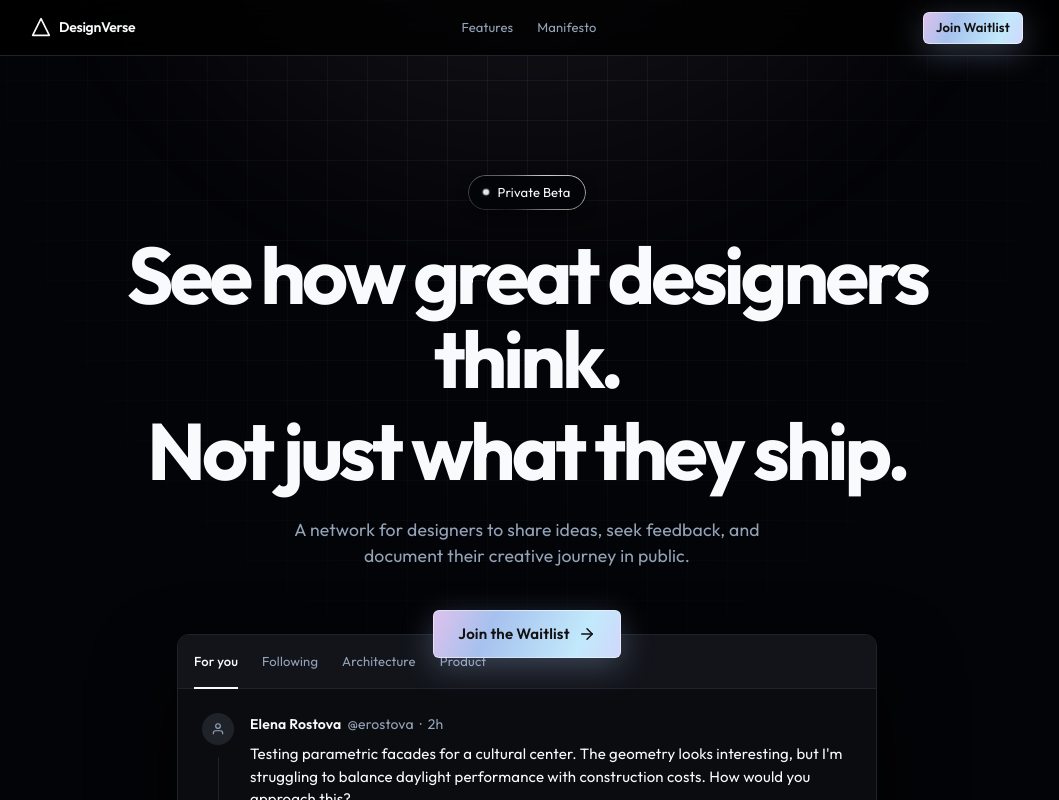
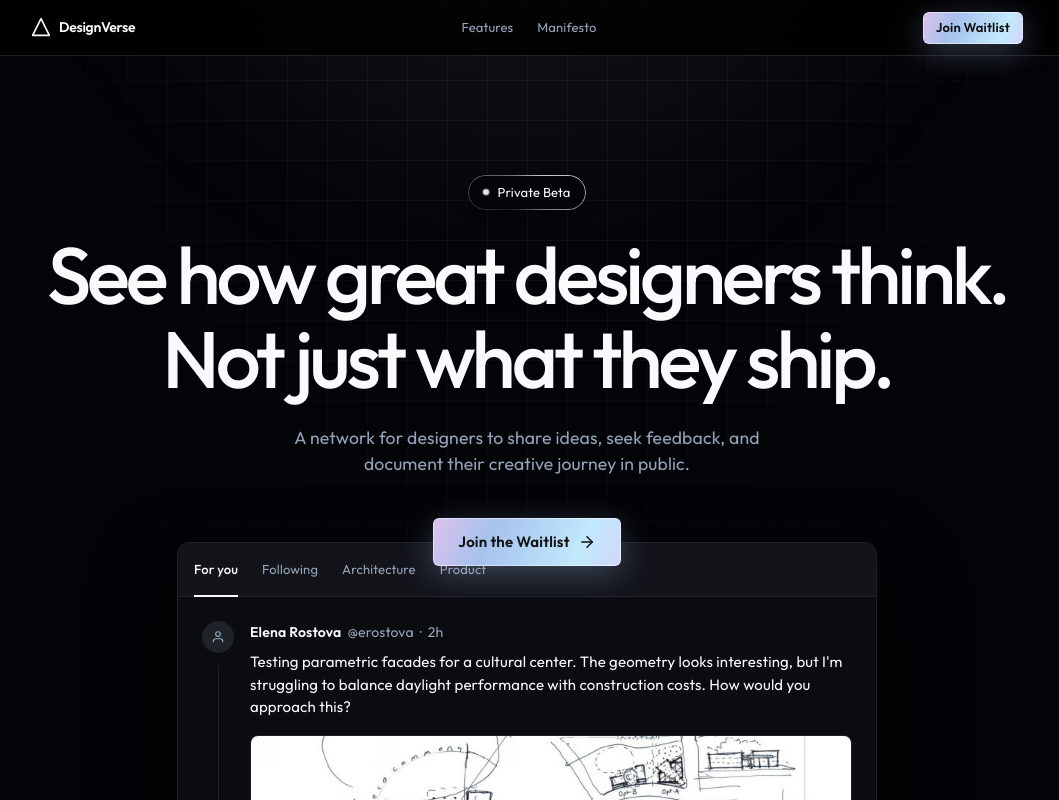
Before and after one commit to itssara06/knot, a React (Vite) app: page / in a window 1280 px wide. Shown: the top 800 px of the page, without its empty margins (113-1172 px from the left). Built offline with nearby package versions, Linux system fonts and the light colour scheme.

Commit message:
copy: combine hero text and reduce font weight

```diff
--- a/src/App.jsx
+++ b/src/App.jsx
@@ -235,9 +235,8 @@ function App() {
               <span className="badge-dot"></span>
               Private Beta
             </motion.div>
-            <motion.h1 className="hero-title">
-              <motion.span variants={fadeUp} className="d-block">See how great designers think.</motion.span>
-              <motion.span variants={fadeUp} className="text-glow d-block mt-2">Not just what they ship.</motion.span>
+            <motion.h1 className="hero-title" style={{ fontWeight: 500 }}>
+              <motion.span variants={fadeUp}>See how great designers think. Not just what they ship.</motion.span>
             </motion.h1>
             <motion.p variants={fadeUp} className="hero-subtitle">
               A network for designers to share ideas, seek feedback, and document their creative journey in public.
```
